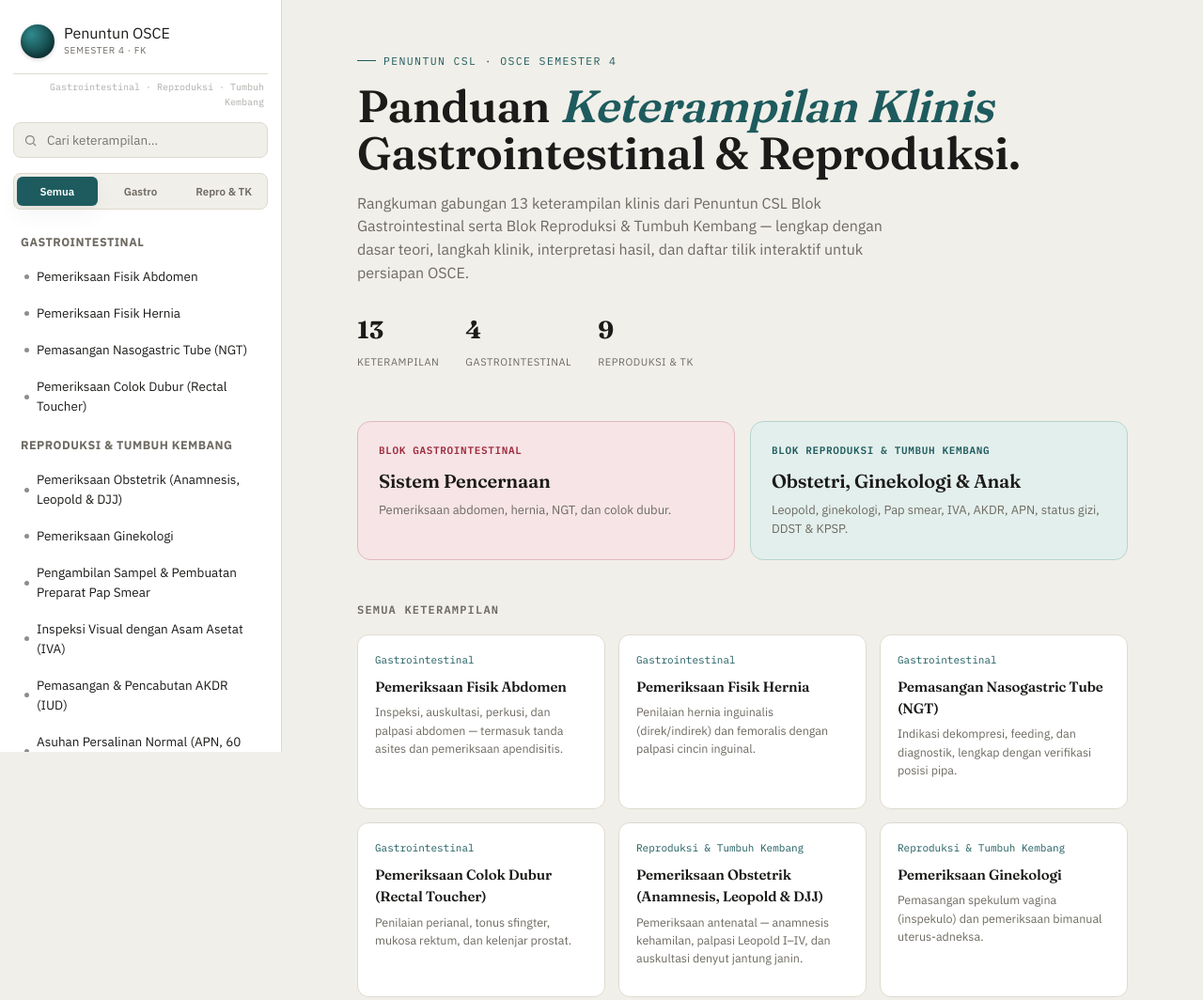
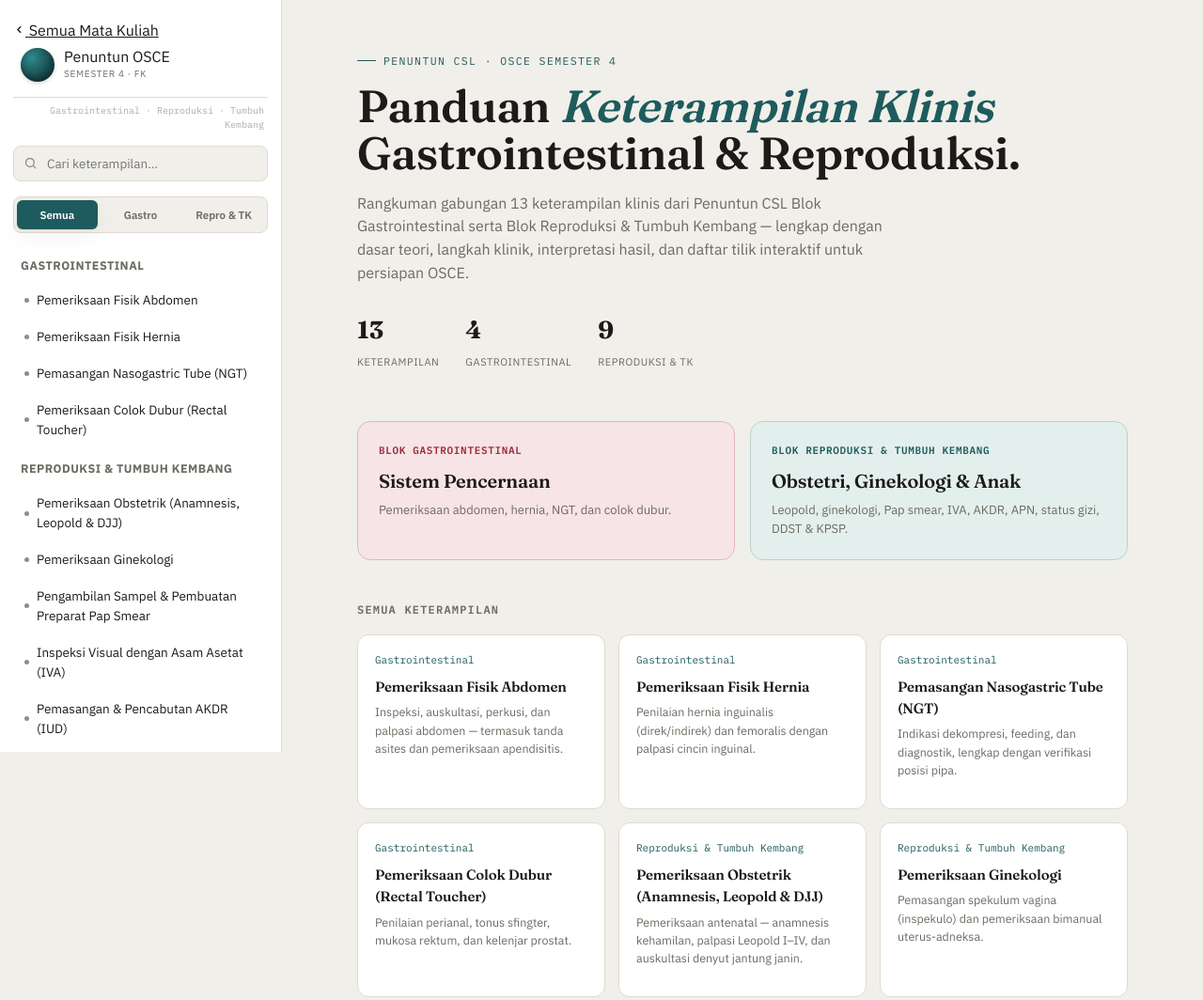
Before and after one commit to Naruxhz/Eric-s-learning-materials, a plain HTML site: page csl-sem4/index.html in a window 1280 px wide. Shown: the top 1064 px of the page at 94% size. Drawn offline with Linux system fonts and the light colour scheme.

Commit message:
Update index.html

```diff
--- a/csl-sem4/index.html
+++ b/csl-sem4/index.html
@@ -208,6 +208,10 @@ table.tilik-tbl input[type=radio]{cursor:pointer;}
 <div class="sb-overlay" id="sbOverlay"></div>
 <div id="app">
   <aside id="sidebar">
+    <a class="back-home-link" href="../">
+      <svg width="13" height="13" viewBox="0 0 24 24" fill="none" stroke="currentColor" stroke-width="2.5"><polyline points="15 18 9 12 15 6"/></svg>
+      Semua Mata Kuliah
+    </a>
     <div class="sb-brand" id="sbBrandHome">
       <div class="cell"></div>
       <div>
```
